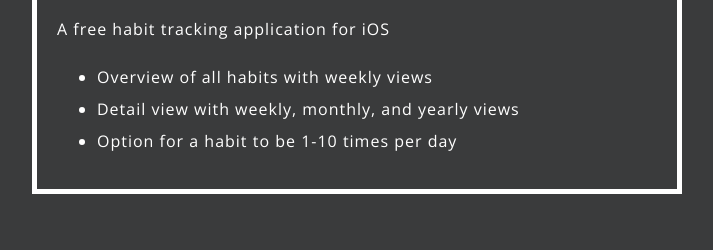
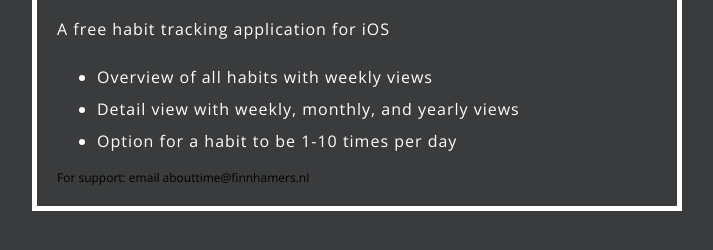
Before and after one commit to finnhamers/finnhamers.github.io, a plain HTML site: page index.html in a window 1280 px wide. Shown: the part 262-512 px from the top of the page, without its empty margins (283-996 px from the left). Drawn offline with nearby package versions, Linux system fonts and the light colour scheme.

Commit message:
add email

```diff
--- a/index.html
+++ b/index.html
@@ -17,6 +17,6 @@
       <li>Option for a habit to be 1-10 times per day</li>
     </ul>
 
-
+    For support: email abouttime@finnhamers.nl
   </body>
 </html>
```
